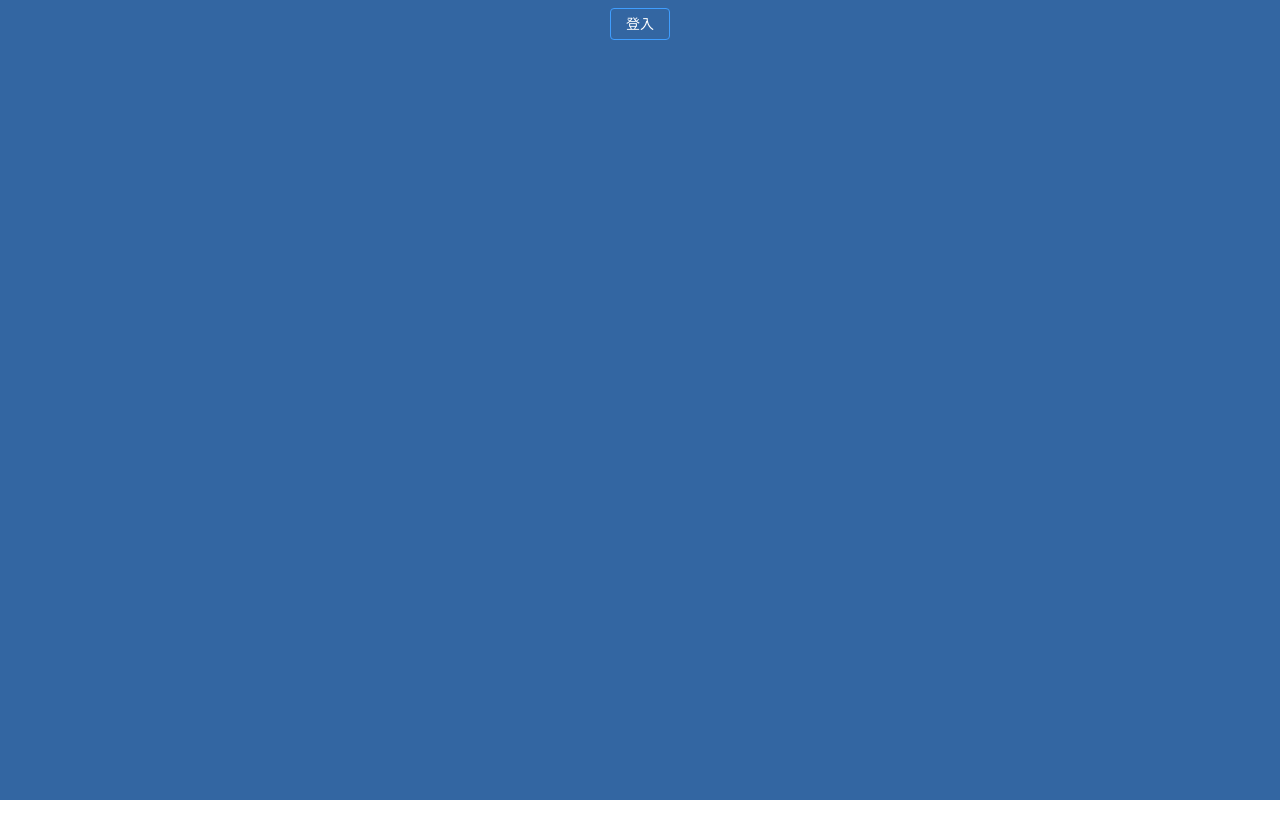
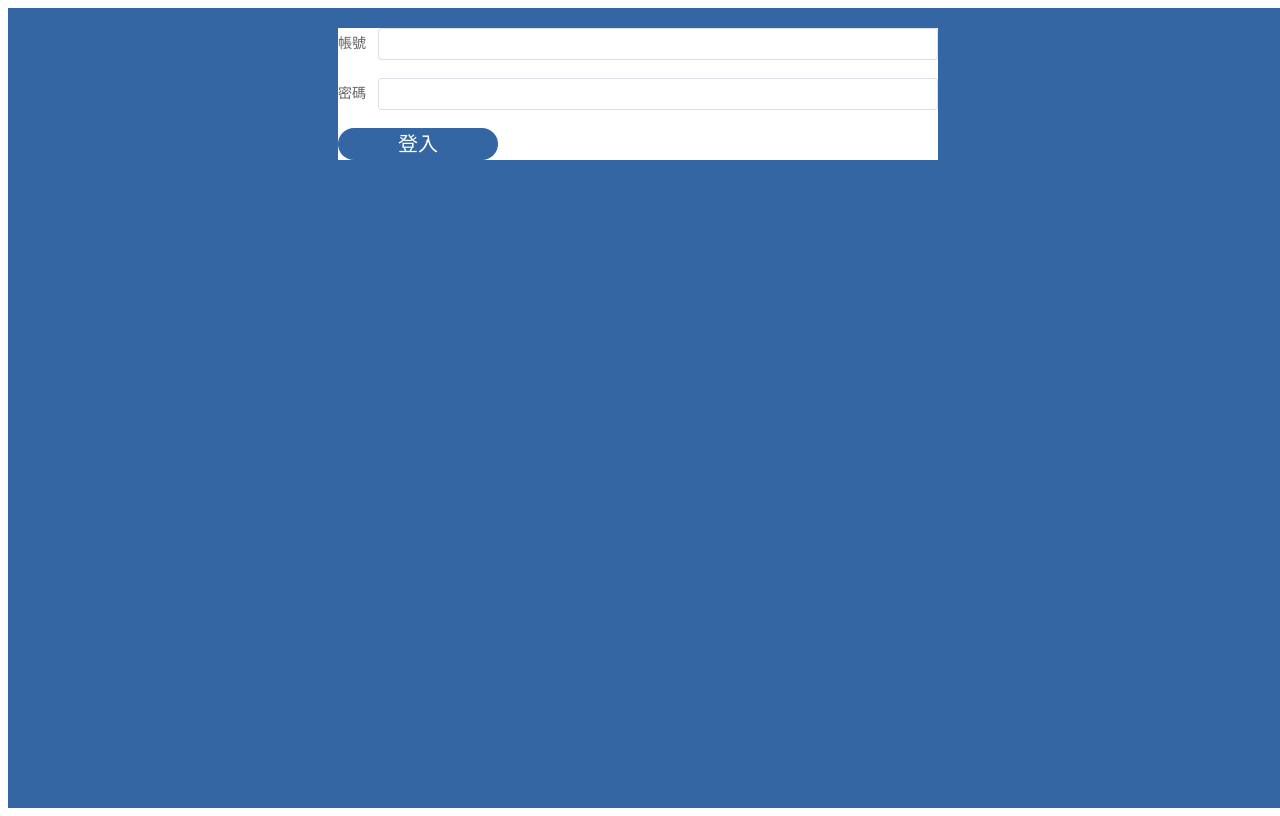
Before and after one commit to PinyiW0/dk_pratice_backstage, a Vue app: page /#/admin/login in a window 1280 px wide. Built offline with nearby package versions, Linux system fonts and the light colour scheme.

Commit message:
調整排版

```diff
--- a/src/main.js
+++ b/src/main.js
@@ -1,5 +1,4 @@
 import { createApp } from 'vue';
-import './style.css';
 import ElementPlus from 'element-plus';
 import * as ElementPlusIconsVue from '@element-plus/icons-vue';
 import 'element-plus/dist/index.css';
--- a/src/style.css
+++ /dev/null
@@ -1,79 +0,0 @@
-:root {
-  font-family: Inter, system-ui, Avenir, Helvetica, Arial, sans-serif;
-  line-height: 1.5;
-  font-weight: 400;
-
-  color-scheme: light dark;
-  color: rgba(255, 255, 255, 0.87);
-  background-color: #242424;
-
-  font-synthesis: none;
-  text-rendering: optimizeLegibility;
-  -webkit-font-smoothing: antialiased;
-  -moz-osx-font-smoothing: grayscale;
-}
-
-a {
-  font-weight: 500;
-  color: #646cff;
-  text-decoration: inherit;
-}
-a:hover {
-  color: #535bf2;
-}
-
-body {
-  margin: 0;
-  display: flex;
-  place-items: center;
-  min-width: 320px;
-  min-height: 100vh;
-}
-
-h1 {
-  font-size: 3.2em;
-  line-height: 1.1;
-}
-
-button {
-  border-radius: 8px;
-  border: 1px solid transparent;
-  padding: 0.6em 1.2em;
-  font-size: 1em;
-  font-weight: 500;
-  font-family: inherit;
-  background-color: #1a1a1a;
-  cursor: pointer;
-  transition: border-color 0.25s;
-}
-button:hover {
-  border-color: #646cff;
-}
-button:focus,
-button:focus-visible {
-  outline: 4px auto -webkit-focus-ring-color;
-}
-
-.card {
-  padding: 2em;
-}
-
-#app {
-  max-width: 1280px;
-  margin: 0 auto;
-  /* padding: 2rem; */
-  text-align: center;
-}
-
-@media (prefers-color-scheme: light) {
-  :root {
-    color: #213547;
-    background-color: #ffffff;
-  }
-  a:hover {
-    color: #747bff;
-  }
-  button {
-    background-color: #f9f9f9;
-  }
-}
--- a/src/views/dashboard/BackstageLogin.vue
+++ b/src/views/dashboard/BackstageLogin.vue
@@ -1,12 +1,48 @@
 <template>
-  <el-container class="bg-primary w-screen h-screen">
-    <el-main class="bg-primary p-2 border-0 bg-#ccc">
-      <el-button type="primary" class="bg-primary ">登入</el-button>
-    </el-main>
-  </el-container>
+  <div class="common-layout bg-primary w-screen h-screen">
+    <el-container class="">
+      <el-main class="">
+        <el-row class="row-bg" justify="center">
+          <el-col :span="12">
+            <el-form
+              ref="ruleFormRef"
+              style="max-width: 600px"
+              :model="ruleForm"
+              status-icon
+              :rules="rules"
+              label-width="auto"
+              class="demo-ruleForm form bg-white"
+            >
+              <el-form-item label="帳號" type="font-size-large" prop="checkPass">
+                <el-input type="password" autocomplete="off" />
+              </el-form-item>
+              <el-form-item label="密碼" prop="pass">
+                <el-input type="password" autocomplete="off" />
+              </el-form-item>
+              <el-form-item>
+                <el-button
+                  type="primary"
+                  class="bg-primary border-0 text-5 px-15 py-2 rounded-full flex items-center"
+                  >登入</el-button
+                >
+              </el-form-item>
+            </el-form>
+          </el-col>
+
+        </el-row>
+
+      </el-main>
+    </el-container>
+  </div>
 </template>
 
 <script setup>
 // import dayjs from 'dayjs';
+</script>
 
-</script>
+<style scoped>
+.form {
+  max-width: 540px;
+  max-height: 518px;
+}
+</style>
```
Also changed, not shown: public/logo.svg (added).
